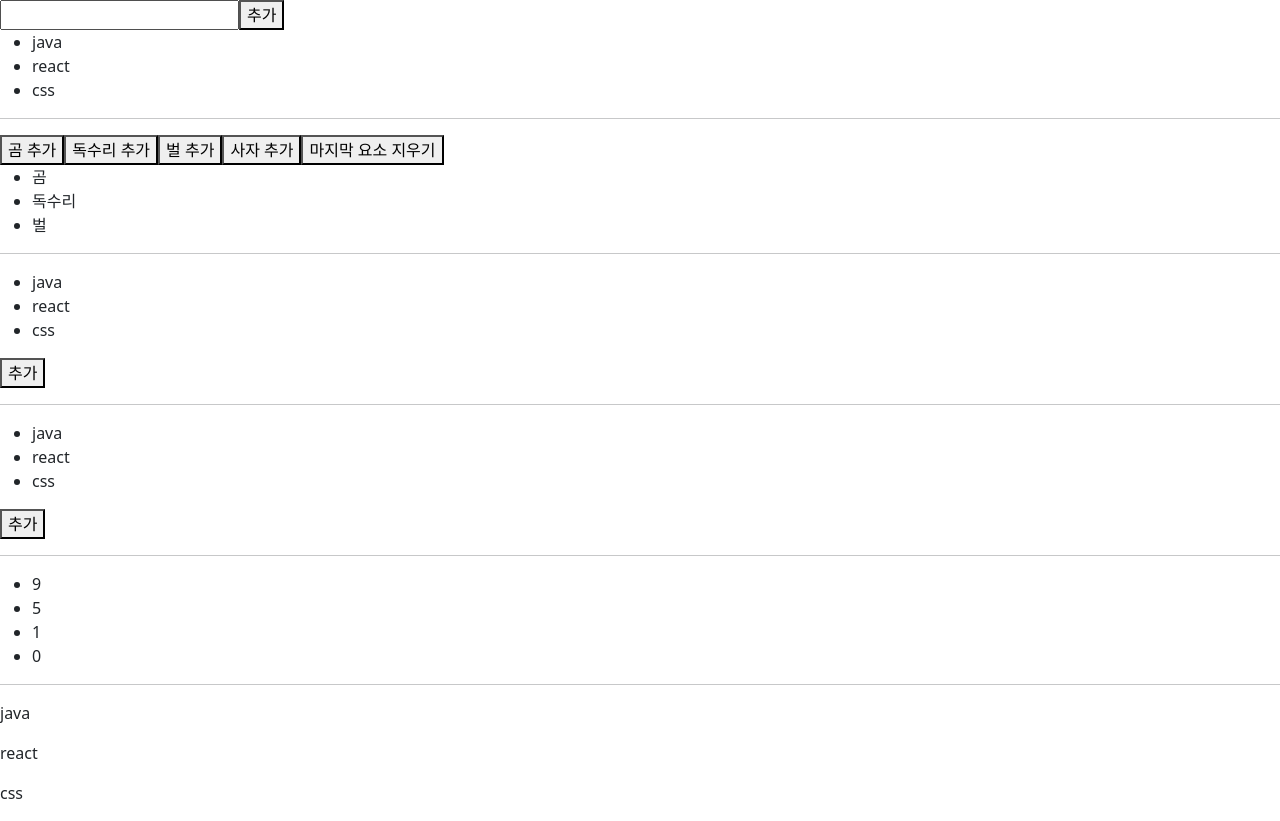
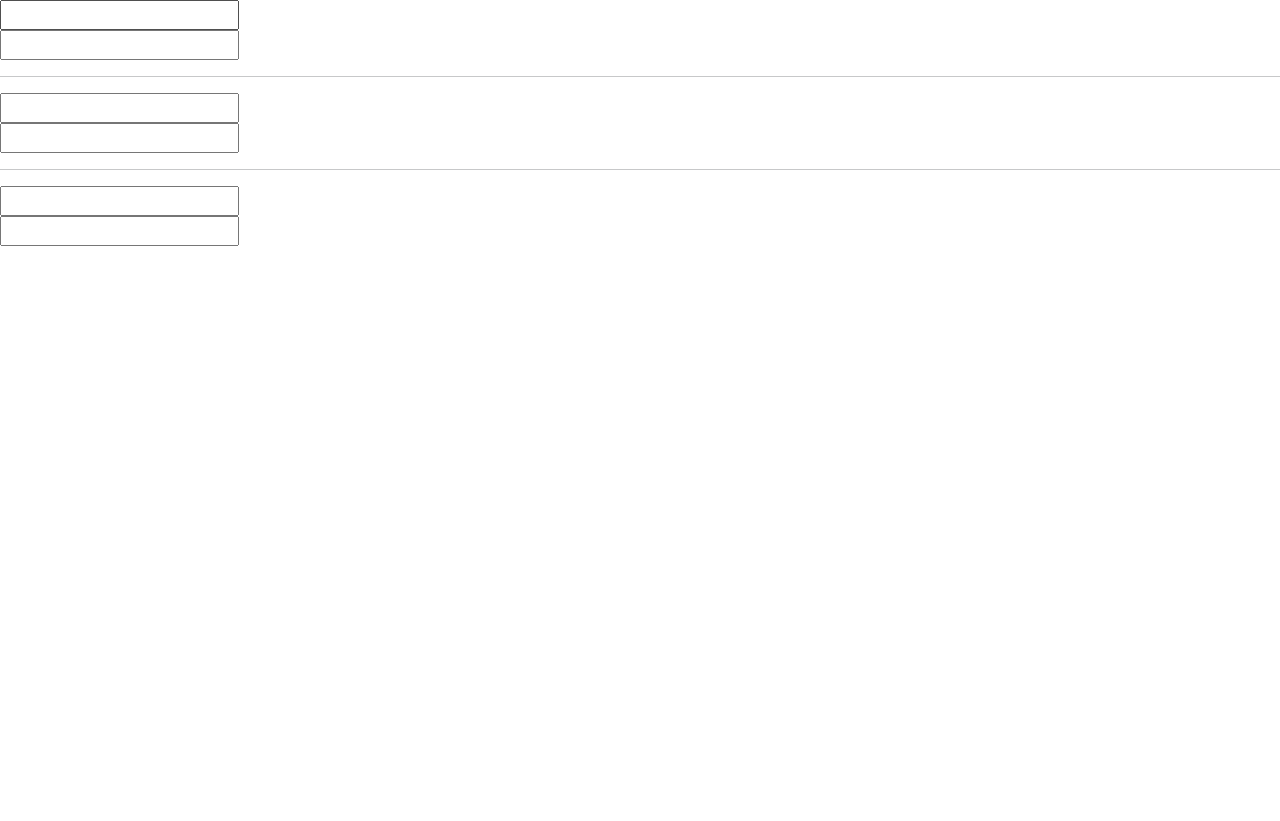
Before and after one commit to yumin359/react, a React (Vite) app: page / in a window 1280 px wide. After the commit the page ends 800 px from the top, so only its background shows below. Built offline with nearby package versions, Linux system fonts and the light colour scheme.

Commit message:
0702 상태가 객체일 때 복사한 새 객체로 상태 변경해야함

```diff
--- /dev/null
+++ b/src/App30.jsx
@@ -0,0 +1,80 @@
+import React, { useState } from "react";
+
+function MyComp1() {
+  const [name, setName] = useState("");
+  const [email, setEmail] = useState("");
+  return (
+    <div>
+      <input
+        type="text"
+        value={name}
+        onChange={(e) => setName(e.target.value)}
+      />
+      <br />
+      <input
+        type="text"
+        value={email}
+        onChange={(e) => setEmail(e.target.value)}
+      />
+    </div>
+  );
+}
+
+function MyComp2() {
+  const [person, setPerson] = useState({ name: "", email: "" });
+
+  function handleNameChange(e) {
+    person.name = e.target.value;
+    console.log(person);
+    // 상태가 객체이면 참조값 비교로 다른 상태인지 확인
+    setPerson(person);
+  }
+  function handleEmailChange(e) {}
+
+  return (
+    <div>
+      <input type="text" value={person.name} onChange={handleNameChange} />
+      <br />
+      <input type="text" value={person.email} onChange={handleEmailChange} />
+    </div>
+  );
+}
+
+function MyComp3() {
+  const [person, setPerson] = useState({ name: "", email: "" });
+
+  function handleNameChange(e) {
+    // 상태가 객체이면 참조값 비교로 다른 상태인지 확인
+    // 따라서 객체를 복사해서 써야함
+    const nextPerson = { ...person }; // spread 연산자로 복사
+    nextPerson.name = e.target.value;
+    setPerson(nextPerson);
+  }
+  function handleEmailChange(e) {
+    const nextPerson = structuredClone(person); // 신상 메소드 사용
+    nextPerson.email = e.target.value;
+    setPerson(nextPerson);
+  }
+
+  return (
+    <div>
+      <input type="text" value={person.name} onChange={handleNameChange} />
+      <br />
+      <input type="text" value={person.email} onChange={handleEmailChange} />
+    </div>
+  );
+}
+
+function App30(props) {
+  return (
+    <div>
+      <MyComp3 />
+      <hr />
+      <MyComp2 />
+      <hr />
+      <MyComp1 />
+    </div>
+  );
+}
+
+export default App30;
--- a/src/main.jsx
+++ b/src/main.jsx
@@ -1,12 +1,12 @@
 import { StrictMode } from "react";
 import { createRoot } from "react-dom/client";
 import "bootstrap/dist/css/bootstrap.min.css";
-import App29 from "./App29.jsx";
+import App30 from "./App30.jsx";
 
 createRoot(document.getElementById("root")).render(
   <StrictMode>
     <>
-      <App29 />
+      <App30 />
     </>
   </StrictMode>,
 );
```
